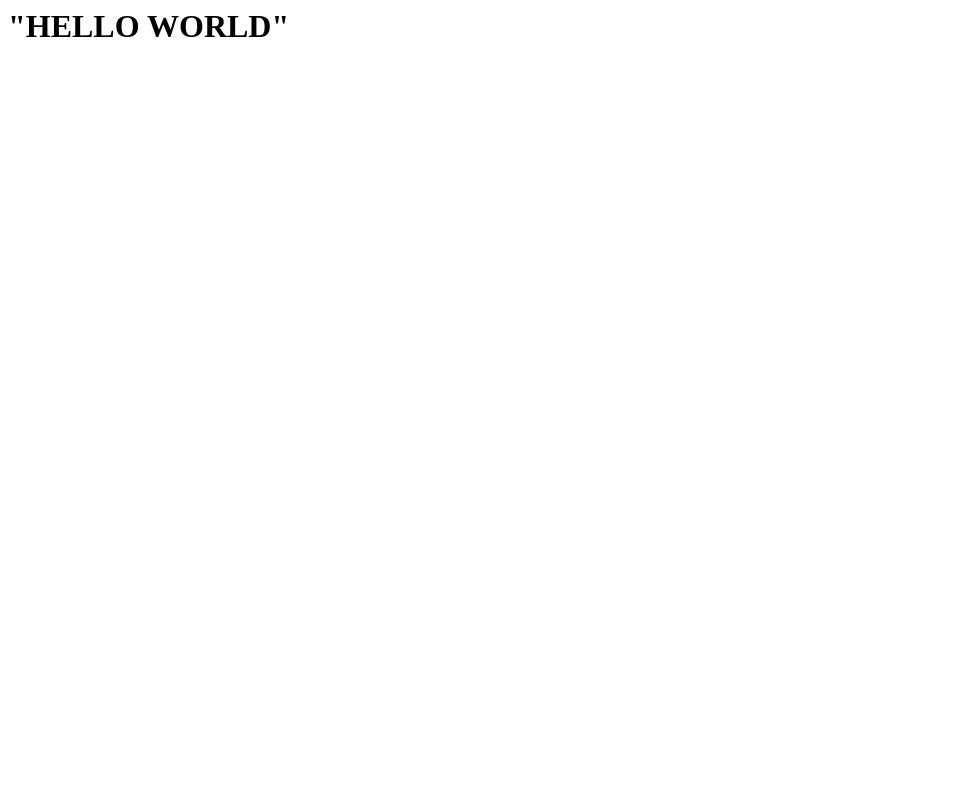
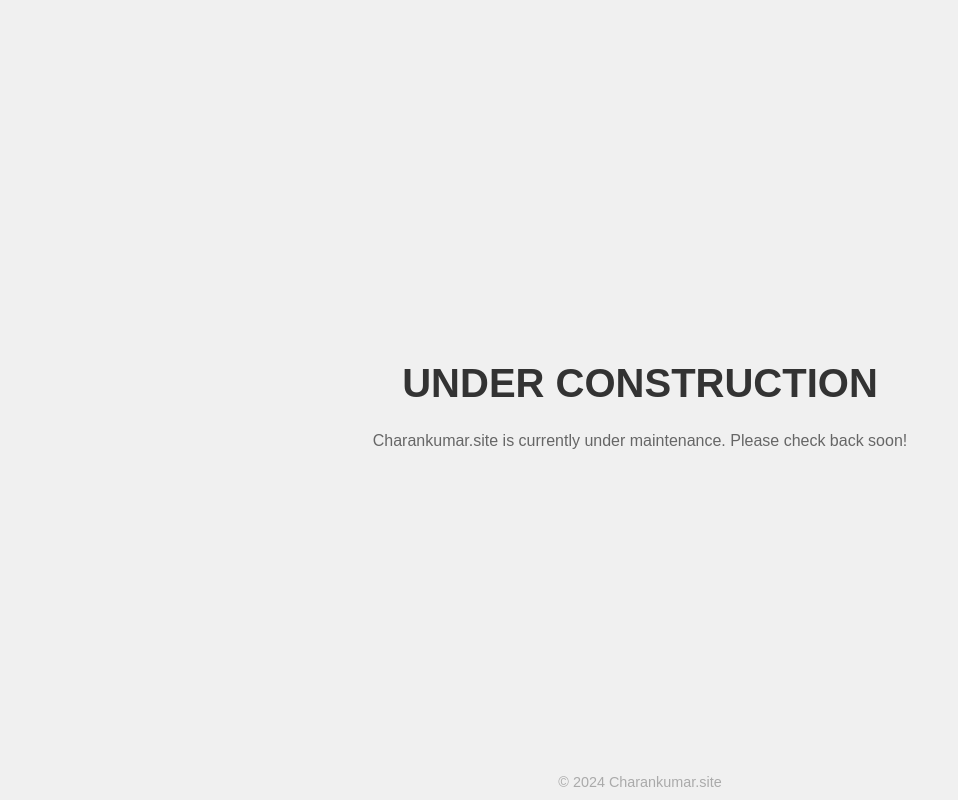
Before and after one commit to itscharan010/first-code, a plain HTML site: page index.html in a window 1280 px wide. Shown: the whole page, without its empty margins (0-958 px from the left). Drawn offline with Linux system fonts and the light colour scheme.

Commit message:
under construction page is added

```diff
--- a/index.html
+++ b/index.html
@@ -1,10 +1,42 @@
-<html>
-    <head>
-        <title>Charankumar.site</title>
-    </head>
-    <body>
-        <h1>
-          "HELLO WORLD"
-        </h1>
-    </body>
+<!DOCTYPE html>
+<html lang="en">
+<head>
+    <meta charset="UTF-8">
+    <meta name="viewport" content="width=device-width, initial-scale=1.0">
+    <title>Charankumar.site - Site on Working</title>
+    <style>
+        body {
+            font-family: Arial, sans-serif;
+            margin: 0;
+            padding: 0;
+            background-color: #f0f0f0;
+            color: #333;
+            text-align: center;
+            display: flex;
+            flex-direction: column;
+            justify-content: center;
+            align-items: center;
+            height: 100vh;
+        }
+        h1 {
+            font-size: 2.5rem;
+            margin-bottom: 10px;
+        }
+        p {
+            font-size: 1rem;
+            color: #666;
+        }
+        footer {
+            position: absolute;
+            bottom: 10px;
+            font-size: 0.9rem;
+            color: #aaa;
+        }
+    </style>
+</head>
+<body>
+    <h1>UNDER CONSTRUCTION</h1>
+    <p>Charankumar.site is currently under maintenance. Please check back soon!</p>
+    <footer>&copy; 2024 Charankumar.site</footer>
+</body>
 </html>
```
